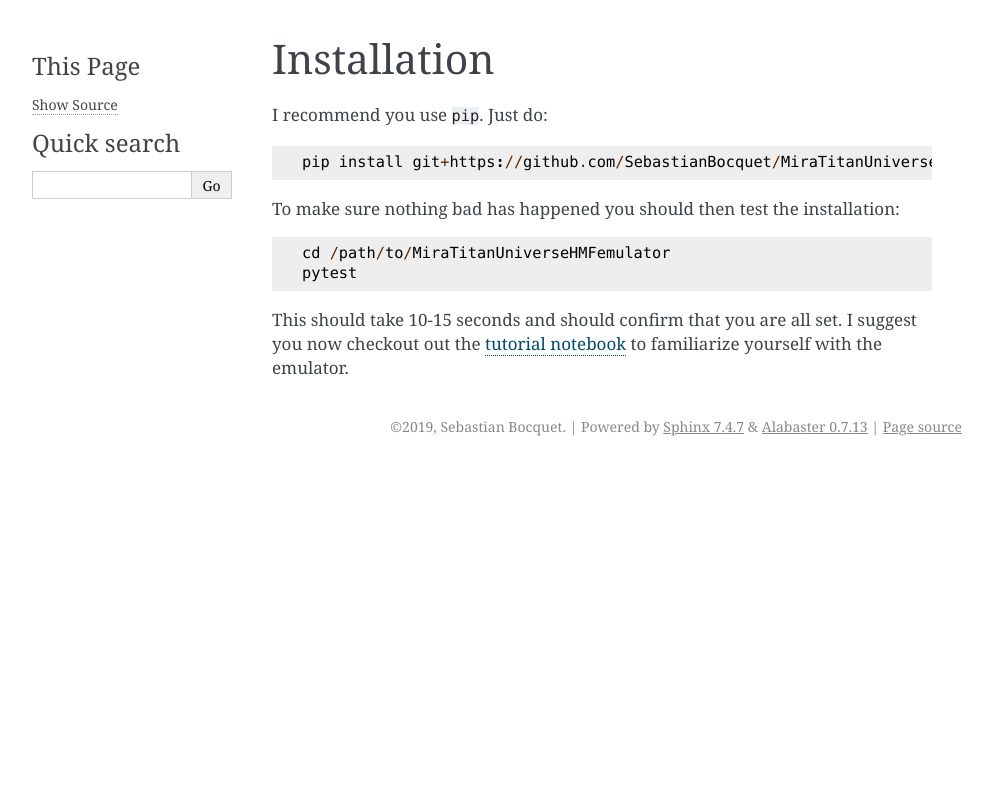
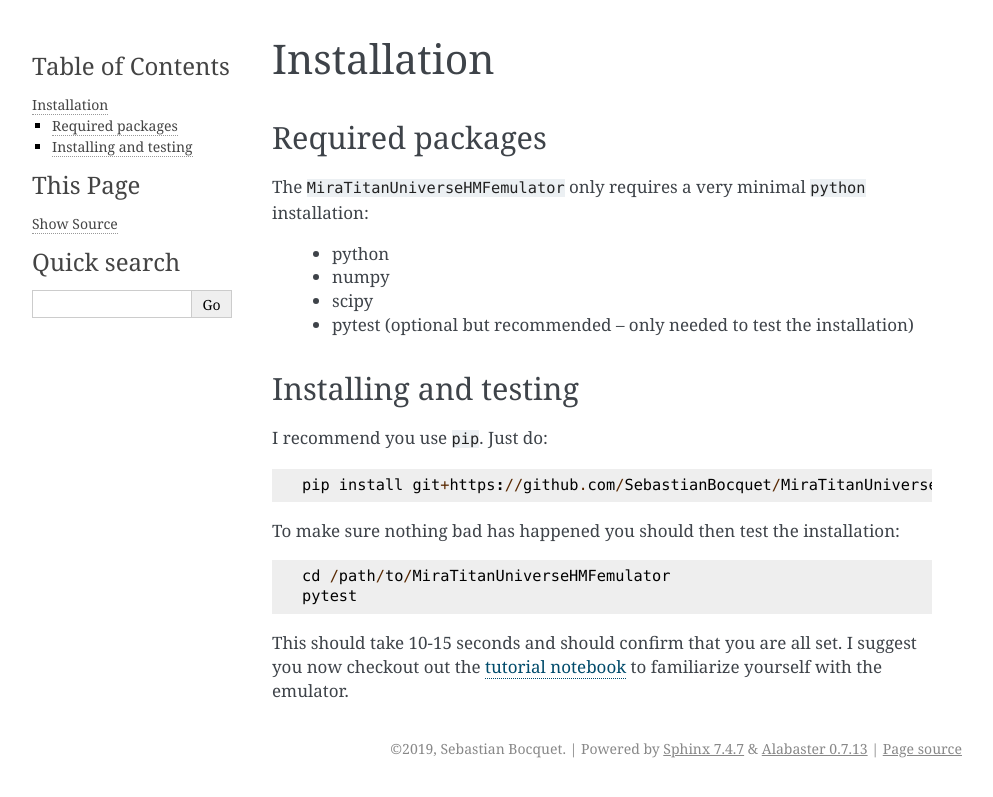
Before and after one commit to SebastianBocquet/MiraTitanHMFemulator, a Sphinx documentation site: the page built from docs/installation.rst, in a window 1280 px wide. Shown: the top 797 px of the page, without its empty margins (148-1141 px from the left). Built offline with Sphinx 7.4.7, drawn with Linux system fonts in a browser that asks for light colours; the version number could not be read and is left out.

Commit message:
Work on documentation

```diff
--- a/docs/index.rst
+++ b/docs/index.rst
@@ -3,8 +3,8 @@
    You can adapt this file completely to your liking, but it should at least
    contain the root `toctree` directive.
 
-Welcome to MiraTitanUniverseHMFemulator's documentation!
-========================================================
+Welcome to the MiraTitanUniverseHMFemulator documentation!
+==========================================================
 
 This package provides the emulator for the halo mass function (HMF) from the
 *Mira-Titan Universe* suite of cosmological N-body simulations.
--- a/docs/installation.rst
+++ b/docs/installation.rst
@@ -1,6 +1,21 @@
 ============
 Installation
 ============
+
+Required packages
+-----------------
+
+The ``MiraTitanUniverseHMFemulator`` only requires a very minimal ``python``
+installation:
+
+ * python
+ * numpy
+ * scipy
+ * pytest (optional but recommended -- only needed to test the installation)
+
+
+Installing and testing
+----------------------
 
 I recommend you use ``pip``. Just do::
 
@@ -13,5 +28,5 @@ To make sure nothing bad has happened you should then test the installation::
 
 This should take 10-15 seconds and should confirm that you are all set. I
 suggest you now checkout out the `tutorial notebook
-<https://github.com/SebastianBocquet/MiraTitanUniverseHMFemulator/tutorial.ipynb>`_
+<https://github.com/SebastianBocquet/MiraTitanUniverseHMFemulator/blob/master/tutorial.ipynb>`_
 to familiarize yourself with the emulator.
```
Also changed, not shown: README.rst (+4 -3 lines).
